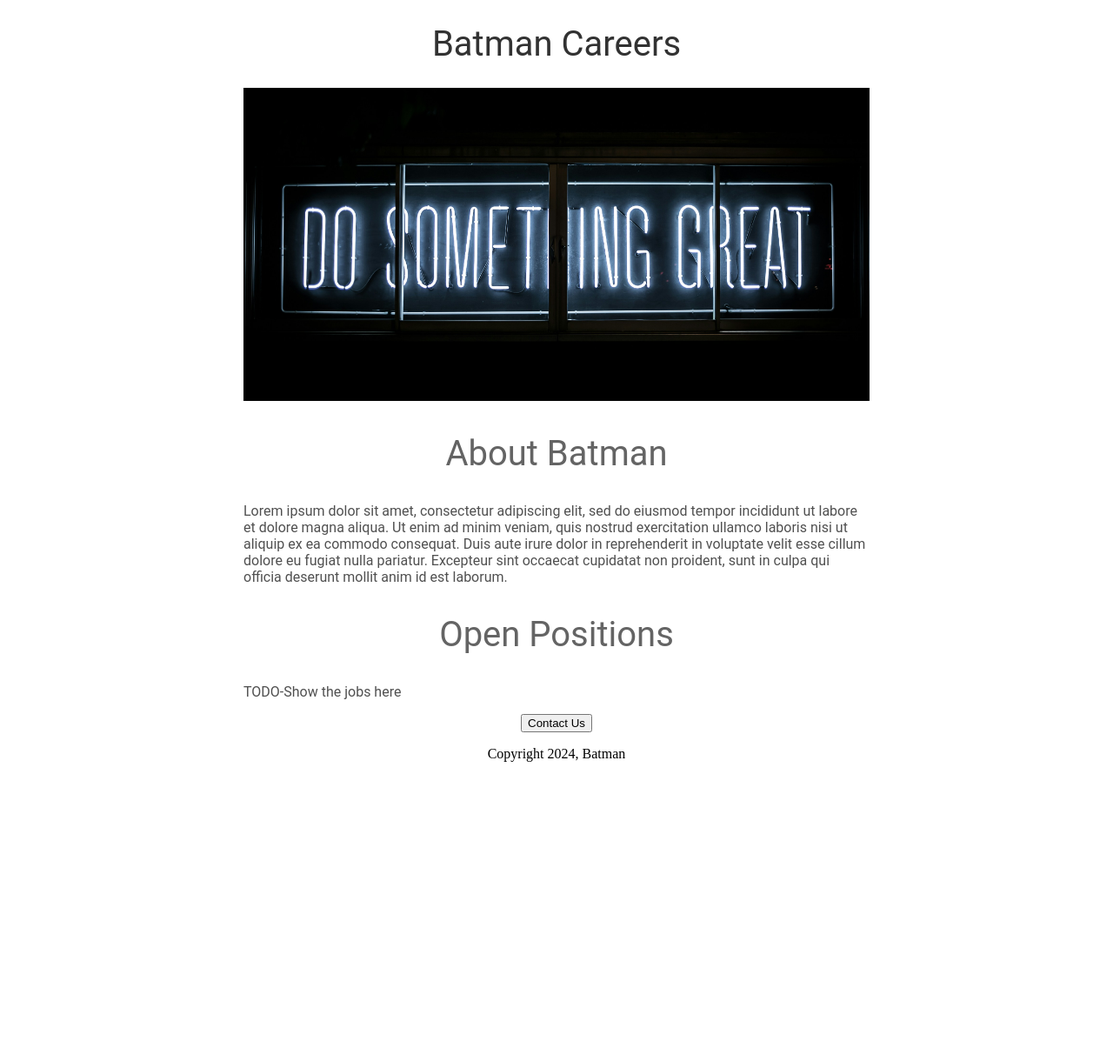
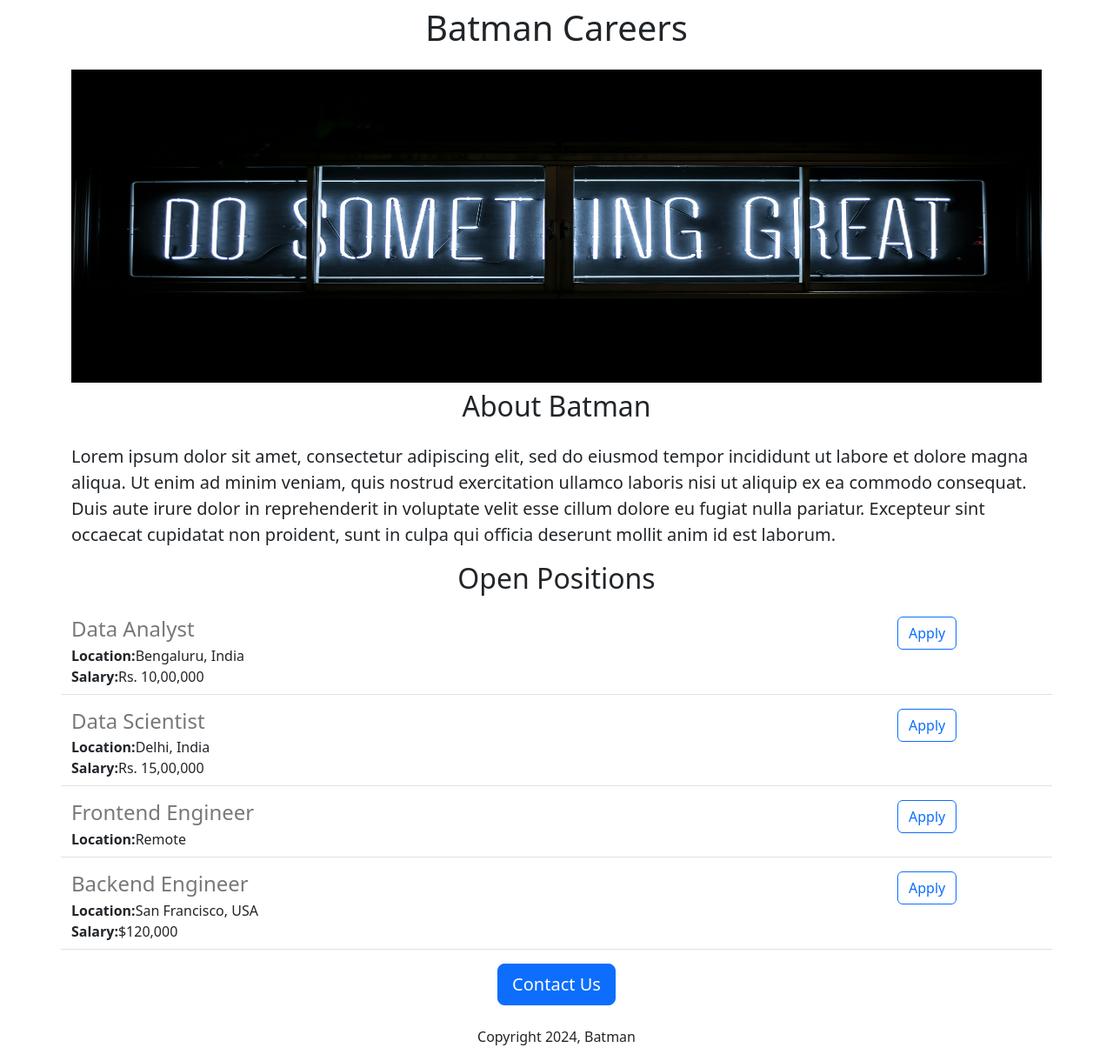
Before and after one commit to theBatm4n/batman-careers-website, a Flask app: page / in a window 1280 px wide. Shown: the whole page at 87% size. Before the commit the page ends 876 px from the top, so only its background shows below. Run offline with Flask 3, Linux system fonts and the light colour scheme.

Commit message:
added dynamic data and api route

```diff
--- a/app.py
+++ b/app.py
@@ -1,11 +1,37 @@
-from flask import Flask, render_template
+from flask import Flask, render_template, jsonify
 
 app = Flask(__name__)
+
+JOBS = [{
+    'id': 1,
+    'title': 'Data Analyst',
+    'location': 'Bengaluru, India',
+    'salary': 'Rs. 10,00,000'
+}, {
+    'id': 2,
+    'title': 'Data Scientist',
+    'location': 'Delhi, India',
+    'salary': 'Rs. 15,00,000'
+}, {
+    'id': 3,
+    'title': 'Frontend Engineer',
+    'location': 'Remote'
+}, {
+    'id': 4,
+    'title': 'Backend Engineer',
+    'location': 'San Francisco, USA',
+    'salary': '$120,000'
+}]
 
 
 @app.route("/")
 def hello_world():
-  return render_template('home.html')
+  return render_template('home.html', jobs=JOBS, company_name='Batman')
+
+
+@app.route("/api/jobs")
+def list_jobs():
+  return jsonify(JOBS)
 
 
 if __name__ == '__main__':
--- a/templates/home.html
+++ b/templates/home.html
@@ -1,54 +1,34 @@
 <!DOCTYPE html>
 <html>
   <head>
-    <title>Batman Careers</title>
+    <meta charset="utf-8">
+    <meta name="viewport" content="width=device-width, initial-scale=1">
+    <title>{{company_name}} Careers</title>
+    <link href="https://cdn.jsdelivr.net/npm/bootstrap@5.3.3/dist/css/bootstrap.min.css" rel="stylesheet" integrity="sha384-QWTKZyjpPEjISv5WaRU9OFeRpok6YctnYmDr5pNlyT2bRjXh0JMhjY6hW+ALEwIH" crossorigin="anonymous">
     <style>
-      h1 {
-        font-size: 40px;
-        font-family: Roboto;
-        font-weight: normal;
-        color: rgb(50, 50, 50);
-        text-align: center;
-      }
-
       #banner {
+        height: 360px;
         width: 100%;
-        height: 360px;
-        object-fit: cover;
-      }
-
-      h2 {
-        font-family: Roboto;
-        font-size: 40px;
-        color: rgb(100, 100, 100);
-        text-align: center;
-        font-weight: normal;
-      }
-
-      .bodytext {
-        font-family: Roboto;
-        color: rgb(80,80,80);
-      }
-
-      #container {
-        max-width: 720px;
-        margin: 0 auto;
       }
     </style>
   </head>
   <body>
-    <div id='container'>
-      <h1>Batman Careers</h1>
-      <img id='banner' src="https://eec57f6c-3441-4040-805d-fb9ba7384cbc-00-2icaiitkizalc.sisko.replit.dev/static/banner.jpg" >
-      <h2>About Batman</h2>
-      <p class='bodytext'>
+    <div class='container'>
+      <h1 class='text-center mt-2 mb-4'>Batman Careers</h1>
+      <img class='img-fluid' id='banner' src="https://eec57f6c-3441-4040-805d-fb9ba7384cbc-00-2icaiitkizalc.sisko.replit.dev/static/banner.jpg" >
+      <h2 class='text-center mt-2 mb-4'>About Batman</h2>
+      <p class='lead'>
         Lorem ipsum dolor sit amet, consectetur adipiscing elit, sed do eiusmod tempor incididunt ut labore et dolore magna aliqua. Ut enim ad minim veniam, quis nostrud exercitation ullamco laboris nisi ut aliquip ex ea commodo consequat. Duis aute irure dolor in reprehenderit in voluptate velit esse cillum dolore eu fugiat nulla pariatur. Excepteur sint occaecat cupidatat non proident, sunt in culpa qui officia deserunt mollit anim id est laborum.
       </p>
-      <h2>Open Positions</h2>
-      <p class='bodytext'>TODO-Show the jobs here</p>
-      <div style='text-align:center;'>
-        <button>Contact Us</button>
-        <p>Copyright 2024, Batman</p>
+      <h2 class='text-center mt-2 mb-4'>Open Positions</h2>
+      <div>
+        {% for job in jobs %}
+          {% include 'jobitem.html' %}
+        {% endfor %}
+      </div>
+      <div class='text-center'>
+        <button class='btn btn-primary btn-lg'>Contact Us</button>
+        <p class='mt-4'>Copyright 2024, Batman</p>
       </div>
     </div>
   </body>
--- /dev/null
+++ b/templates/jobitem.html
@@ -0,0 +1,18 @@
+<div class='border-bottom row' style='margin-bottom:16px; padding-bottom:8px;'>
+  <div class='col-10'>
+    <h4 style='color:rgb(120,120,120); margin-bottom:4px;'>
+      {{job['title']}}
+    </h4>
+    <div>
+      <b>Location:</b>{{job['location']}}
+    </div>
+    {% if 'salary' in job %}
+    <div>
+      <b>Salary:</b>{{job['salary']}}
+    </div>
+    {% endif %}
+  </div>
+  <div class='col-2'>
+    <button type='button' class='btn btn-outline-primary'>Apply</button>
+  </div>
+</div>
```
